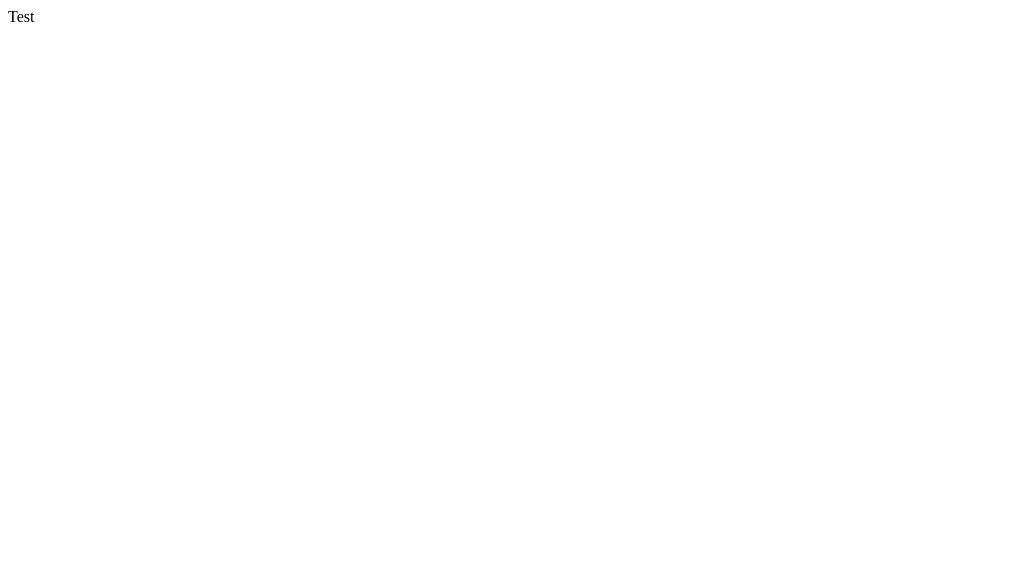
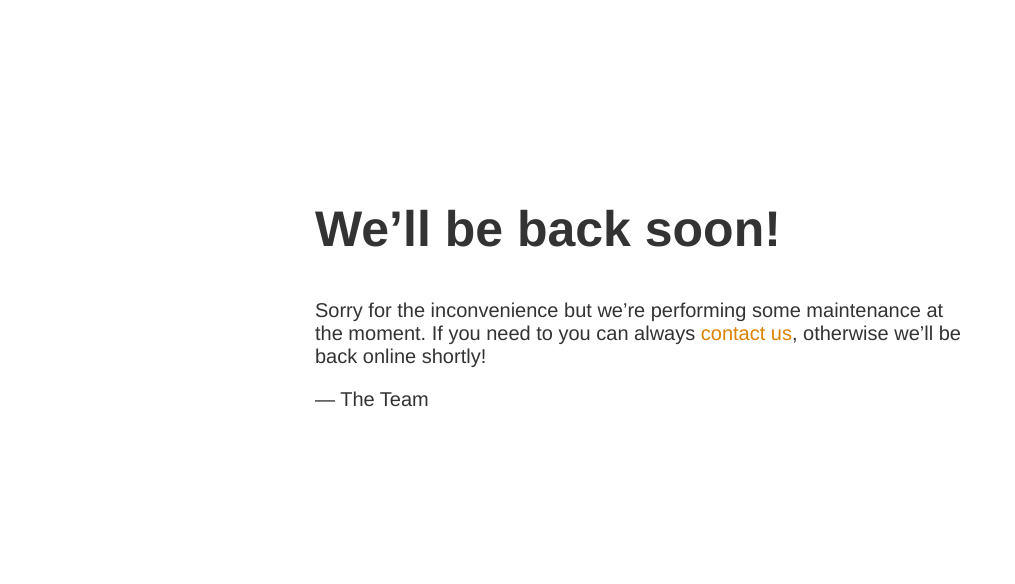
Before and after one commit to christoph-heidelmann-deel/heidelmann91.github.io, a plain HTML site: page index.html in a window 1280 px wide. Shown: the whole page, without its empty margins (0-1015 px from the left). Drawn offline with Linux system fonts and the light colour scheme.

Commit message:
Update index.html

```diff
--- a/index.html
+++ b/index.html
@@ -1 +1,18 @@
-Test
+<!doctype html>
+<title>Site Maintenance</title>
+<style>
+  body { text-align: center; padding: 150px; }
+  h1 { font-size: 50px; }
+  body { font: 20px Helvetica, sans-serif; color: #333; }
+  article { display: block; text-align: left; width: 650px; margin: 0 auto; }
+  a { color: #dc8100; text-decoration: none; }
+  a:hover { color: #333; text-decoration: none; }
+</style>
+
+<article>
+    <h1>We&rsquo;ll be back soon!</h1>
+    <div>
+        <p>Sorry for the inconvenience but we&rsquo;re performing some maintenance at the moment. If you need to you can always <a href="mailto:#">contact us</a>, otherwise we&rsquo;ll be back online shortly!</p>
+        <p>&mdash; The Team</p>
+    </div>
+</article>
```
